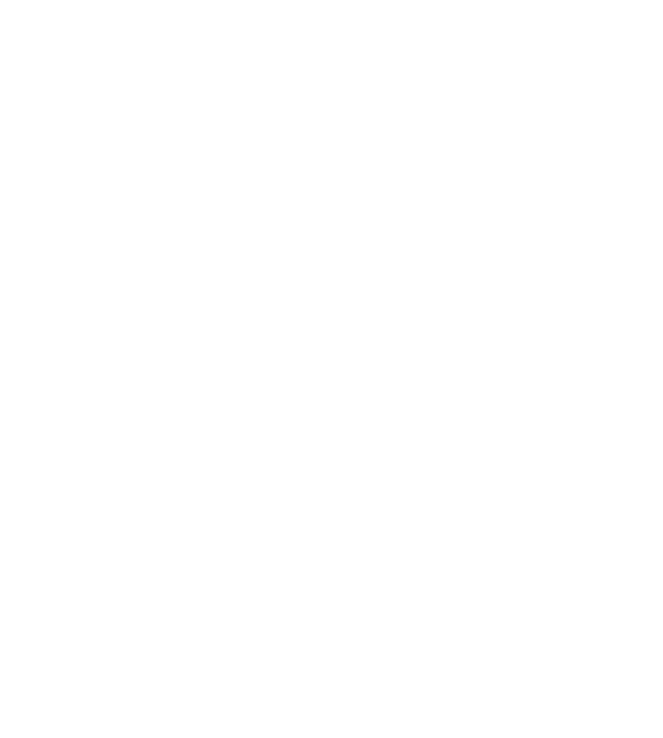
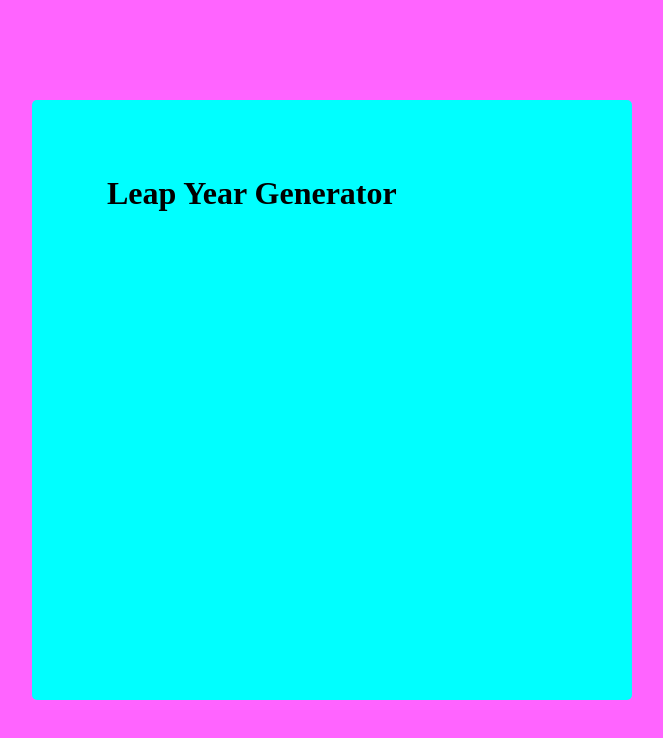
Before and after one commit to MehediHasan4321/Leap-Year, a plain HTML site: page index.html in a window 1280 px wide. Shown: the whole page, without its empty margins (308-971 px from the left). Drawn offline with Linux system fonts and the light colour scheme.

Commit message:
add body section

```diff
--- a/index.html
+++ b/index.html
@@ -8,6 +8,13 @@
     <link rel="stylesheet" href="style.css">
 </head>
 <body>
+    <div class="container">
+        <div class="content">
+            <div class="leap-year-container">
+                <h1>Leap Year Generator</h1>
+            </div>
+        </div>
+    </div>
     <script src="./index.js"></script>
 </body>
 </html>
--- a/style.css
+++ b/style.css
@@ -0,0 +1,27 @@
+*{
+    margin: 0;
+    padding: 0;
+    box-sizing: border-box;
+}
+.container{
+    width: 100vw;
+    height: 100vh;
+    background-color: rgb(255, 100, 255);
+    display: flex;
+    justify-content: center;
+    align-items: center;
+}
+
+.content{
+    width: 600px;
+    height: 600px;
+    border-radius: 5px;
+    background-color: aqua;
+    display: flex;
+    justify-content: center;
+    align-items: center;
+}
+.leap-year-container{
+    width: 450px;
+    height: 450px;
+}
```
